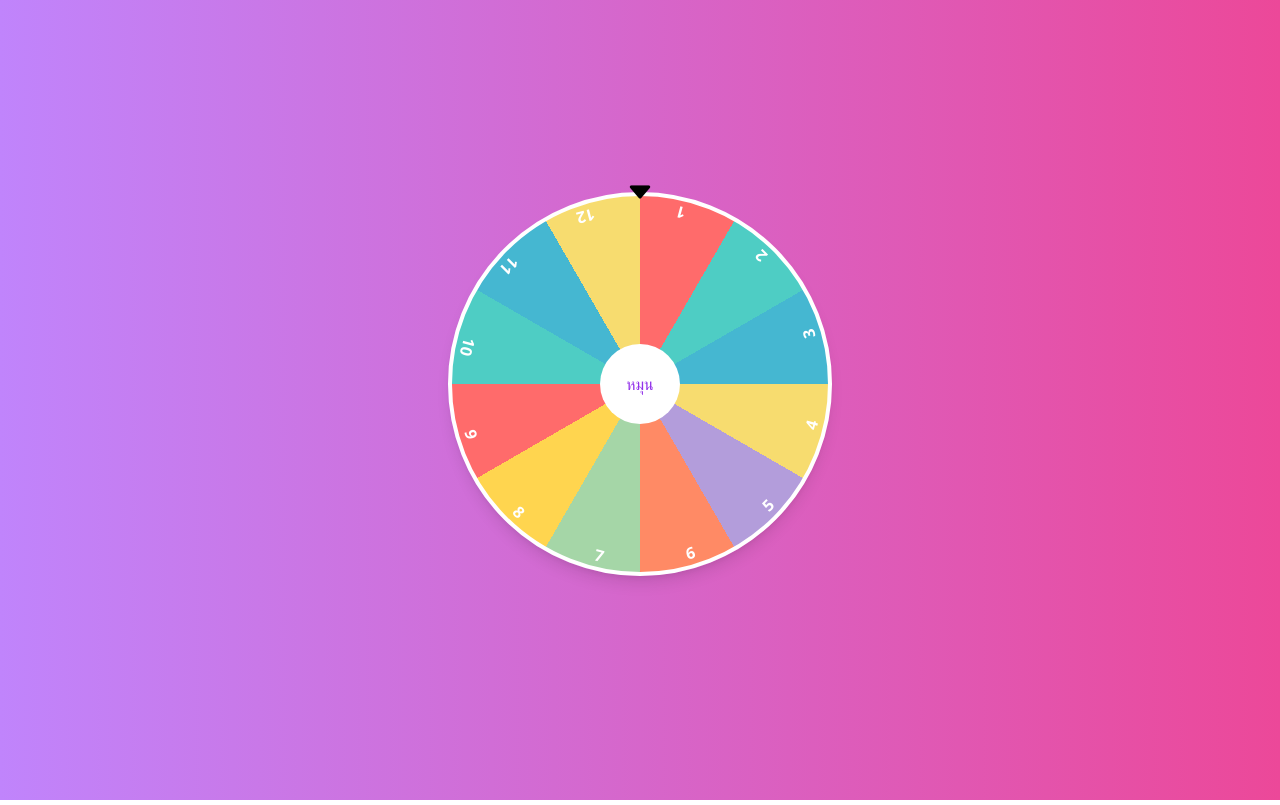
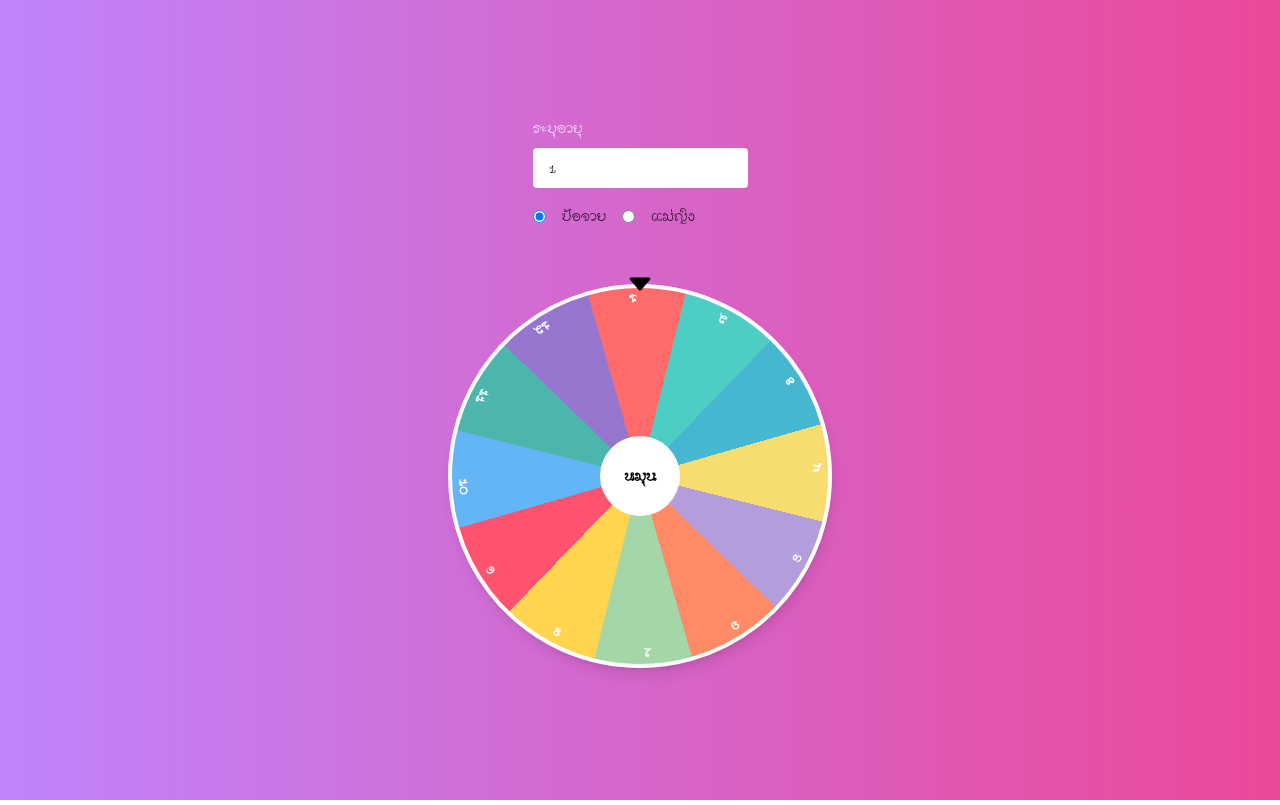
Before and after one commit to nutkiattisak/fortune-telling-lanna, a Vue app: page / in a window 1280 px wide. Built offline with nearby package versions, Linux system fonts and the light colour scheme.

Commit message:
fix: update random & add from age, gender

```diff
--- a/index.html
+++ b/index.html
@@ -1,13 +1,16 @@
 <!doctype html>
 <html lang="en">
+
 <head>
   <meta charset="UTF-8" />
   <link rel="icon" type="image/svg+xml" href="/vite.svg" />
   <meta name="viewport" content="width=device-width, initial-scale=1.0" />
-    <title>Vite + Vue + TS</title>
+  <title>วงล้อคำทำนายโชคชะตาล้านนา</title>
 </head>
+
 <body>
   <div id="app"></div>
   <script type="module" src="/src/main.ts"></script>
 </body>
+
 </html>
--- a/src/components/WheelComponent.vue
+++ b/src/components/WheelComponent.vue
@@ -2,6 +2,25 @@
   <div
     class="flex flex-col items-center justify-center min-h-screen p-4 bg-gradient-to-r from-purple-400 to-pink-500"
   >
+    <div class="mt-4 space-y-4 mb-14">
+      <div>
+        <label for="age" class="block text-white">ระบุอายุ</label>
+        <input
+          id="age"
+          type="number"
+          v-model="age"
+          class="w-full px-4 py-2 mt-2 text-black rounded"
+        />
+      </div>
+      <div class="flex items-center space-x-4">
+        <input type="radio" id="male" value="male" v-model="gender" />
+        <label for="male">ป้อจาย</label>
+
+        <input type="radio" id="female" value="female" v-model="gender" />
+        <label for="female">แม่ญิง</label>
+      </div>
+    </div>
+
     <div class="relative mb-8 w-96 h-96">
       <div
         class="relative w-full h-full border-4 border-white rounded-full shadow-lg"
@@ -15,8 +34,7 @@
           :style="getItemStyle(index)"
         >
           <span
-            class="absolute flex flex-row top-3"
-            :style="getSpanStyle(index)"
+            class="absolute flex flex-row transform rotate-180 -translate-x-1/2 -translate-y-1/2 top-3"
           >
             {{ item.id }}
           </span>
@@ -26,7 +44,6 @@
         class="absolute top-0 z-20 transform -translate-x-1/2 -translate-y-1/2 left-1/2"
       >
         <img src="/down-arrow.png" alt="" />
-        <!-- <ArrowDown class="w-8 h-8 text-white filter drop-shadow-lg" /> -->
       </div>
       <div
         class="absolute z-10 transform -translate-x-1/2 -translate-y-1/2 top-1/2 left-1/2"
@@ -34,16 +51,16 @@
         <button
           @click="spinWheel"
           :disabled="isSpinning"
-          class="flex items-center justify-center w-20 h-20 text-purple-600 bg-white rounded-full hover:bg-purple-100 focus:ring-2 focus:ring-purple-600 focus:ring-opacity-50"
+          class="flex items-center justify-center w-20 h-20 font-semibold text-black bg-white rounded-full hover:bg-purple-100 focus:ring-2 focus:ring-purple-600 focus:ring-opacity-50"
         >
-          <div>หมุน</div>
+          หมุน
         </button>
       </div>
     </div>
+
     <div
       v-if="selectedItem"
       class="mt-4 text-2xl font-bold text-center text-white"
-      aria-live="polite"
     >
       <p>ตกที่{{ selectedItem.name }}</p>
       <p>{{ selectedItem.description }}</p>
@@ -51,17 +68,18 @@
   </div>
 </template>
 
-<script setup>
-import { ref, computed, onMounted, onUnmounted } from "vue"
+<script setup lang="ts">
+import { ref, computed, Ref, watch } from "vue"
 import data from "@/data/data.json"
+import Item from "@/types/Item"
 
-console.log(data)
-
-const items = ref(data)
-const rotation = ref(0)
-const selectedItem = ref(null)
-const isSpinning = ref(false)
-const wheel = ref(null)
+const items: Ref<Item[]> = ref(data)
+const rotation: Ref<number> = ref(-16)
+const selectedItem: Ref<Item | null> = ref(null)
+const isSpinning: Ref<boolean> = ref(false)
+const wheel: Ref<HTMLDivElement | null> = ref(null)
+const age: Ref<number> = ref(1)
+const gender: Ref<string> = ref("male")
 
 const wheelStyle = computed(() => {
   const colors = [
@@ -73,10 +91,10 @@ const wheelStyle = computed(() => {
     "#FF8A65",
     "#A5D6A7",
     "#FFD54F",
-    "#FF6B6B",
-    "#4ECDC4",
-    "#45B7D1",
-    "#F7DC6F",
+    "#FF5370",
+    "#64B5F6",
+    "#4DB6AC",
+    "#9575CD",
   ]
   const gradientStops = colors
     .map((color, index) => {
@@ -89,28 +107,31 @@ const wheelStyle = computed(() => {
   return {
     background: `conic-gradient(from 0deg, ${gradientStops})`,
     transform: `rotate(${rotation.value}deg)`,
-    transition: "transform 3s ease-out",
+    transition: "transform 1s ease-out",
   }
 })
 
-const spinButtonStyle = computed(() => ({
-  transform: `rotate(${isSpinning.value ? "360deg" : "0deg"})`,
-  transition: "transform 3s linear",
-}))
-
-const getItemStyle = (index) => ({
+const getItemStyle = (index: number) => ({
   transform: `rotate(${
     (index * 360) / items.value.length + 360 / items.value.length / 2
   }deg)`,
 })
 
-const getSpanStyle = (index) => ({
-  transform: `translate(-50%, -50%) rotate(180deg)`,
-})
+const spinWheel = () => {
+  if (age.value === null || age.value <= 0) {
+    return
+  }
 
-const spinWheel = () => {
-  const randomDegrees = Math.random() * 360
-  const newRotation = rotation.value + 360 + randomDegrees
+  if (!gender.value) {
+    return
+  }
+
+  const target = (age.value - 1) / 12
+  const randomDegrees = target * 360
+  const newRotation =
+    gender.value === "male"
+      ? rotation.value - randomDegrees
+      : rotation.value + randomDegrees
 
   rotation.value = newRotation
   selectedItem.value = null
@@ -122,8 +143,10 @@ const spinWheel = () => {
     )
     selectedItem.value = items.value[index]
     isSpinning.value = false
-  }, 5000)
+  }, 1000)
 }
 
-onUnmounted(() => {})
+watch(gender, (newGender) => {
+  rotation.value = newGender === "female" ? 16 : -16
+})
 </script>
--- a/src/style.css
+++ b/src/style.css
@@ -1,3 +1,12 @@
 @tailwind base;
 @tailwind components;
 @tailwind utilities;
+
+@font-face {
+  font-family: "Wiwek2";
+  src: url("./assets/font/WIWEK2.woff2");
+}
+
+* {
+  font-family: "Wiwek2" !important;
+}
--- /dev/null
+++ b/src/types/item.ts
@@ -0,0 +1,5 @@
+export interface Item {
+  id: string
+  name: string
+  description: string
+}
```
Also changed, not shown: src/assets/font/WIWEK2.woff2 (added). Lines whose indentation alone changed are shown as unchanged.
